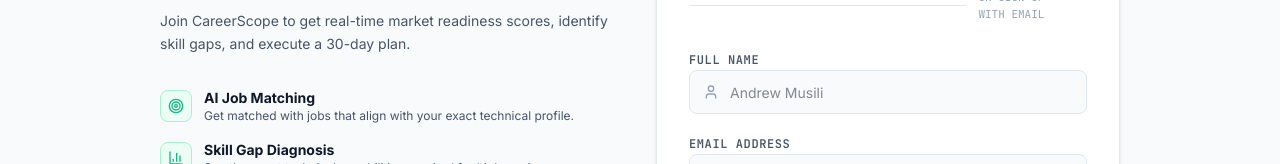
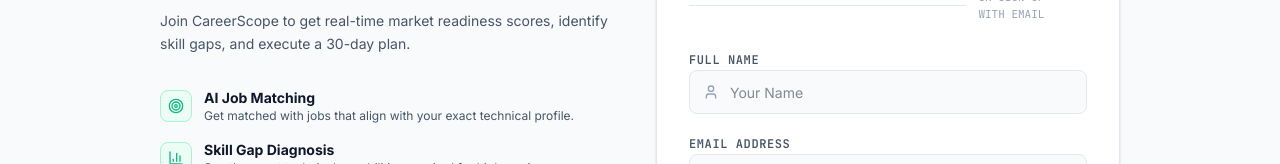
Before and after one commit to musiliandrew/CareerScoper, a Next.js app: page /signup in a window 1280 px wide. Shown: the part 308-472 px from the top of the page. Built offline with nearby package versions, Linux system fonts and the light colour scheme; no server answers.

Commit message:
refactor(web): update name placeholder to 'Your Name' in signup and demo pages

```diff
--- a/src/app/page.tsx
+++ b/src/app/page.tsx
@@ -350,7 +350,7 @@
                 <div className="p-4 bg-[#F8FAFC] border border-[#E2E8F0] rounded-lg space-y-2">
                   <div className="font-bold text-[#0F172A]">Recruiter Cover Letter Output:</div>
                   <p className="text-[#475569] leading-relaxed">
-                    Subject: Application for Staff Backend Engineer — Andrew Musili<br/><br/>
+                    Subject: Application for Staff Backend Engineer — Your Name<br/><br/>
                     Dear Ramp Hiring Team,<br/>
                     I have followed Ramp's engineering milestones in high-throughput payment architectures. My background building distributed microservices on GCP Cloud Run with FastAPI directly addresses your current scalability roadmap...
                   </p>
--- a/src/app/signup/page.tsx
+++ b/src/app/signup/page.tsx
@@ -270,7 +270,7 @@
                     type="text"
                     value={name}
                     onChange={(e) => setName(e.target.value)}
-                    placeholder="Andrew Musili"
+                    placeholder="Your Name"
                     required
                     className="w-full h-11 pl-10 pr-4 bg-[#F8FAFC] border border-[#E2E8F0] focus:border-[#0891B2] focus:bg-white rounded-lg text-sm text-[#0F172A] outline-none transition-all"
                   />
```
